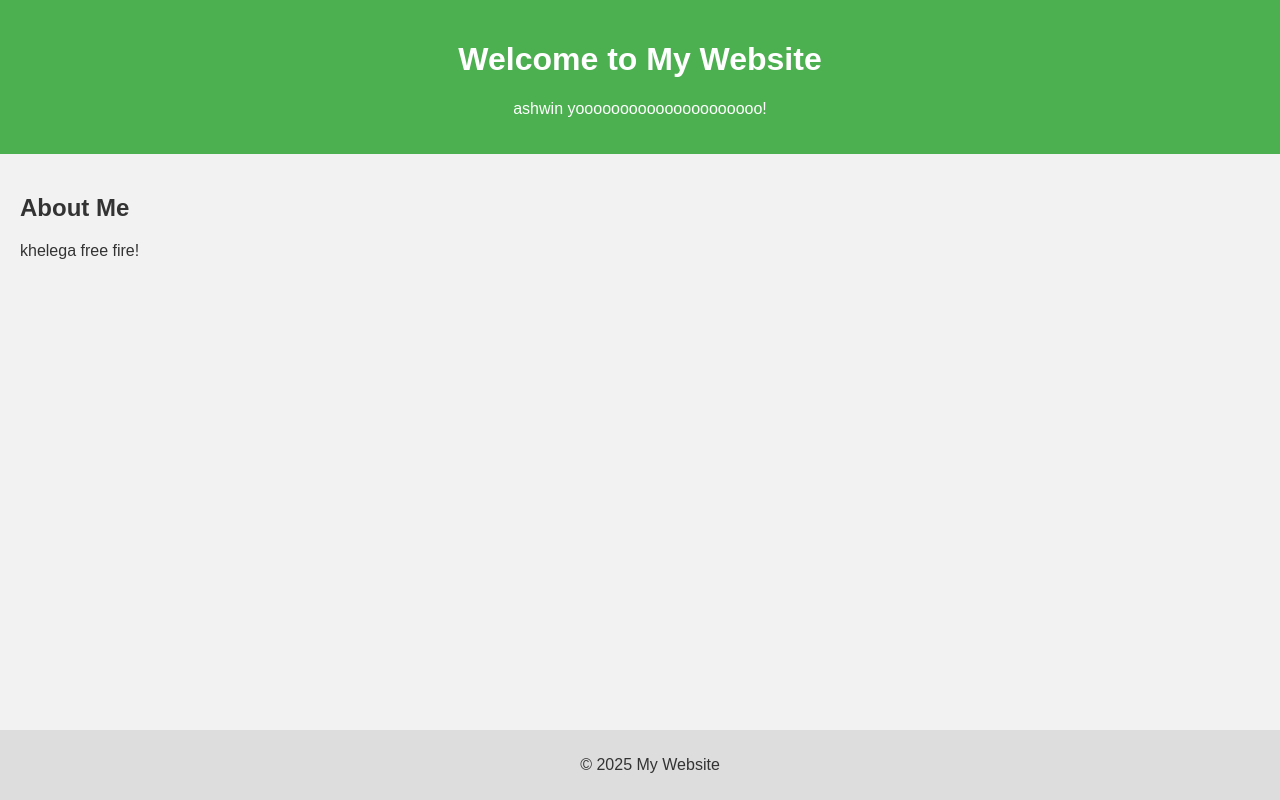
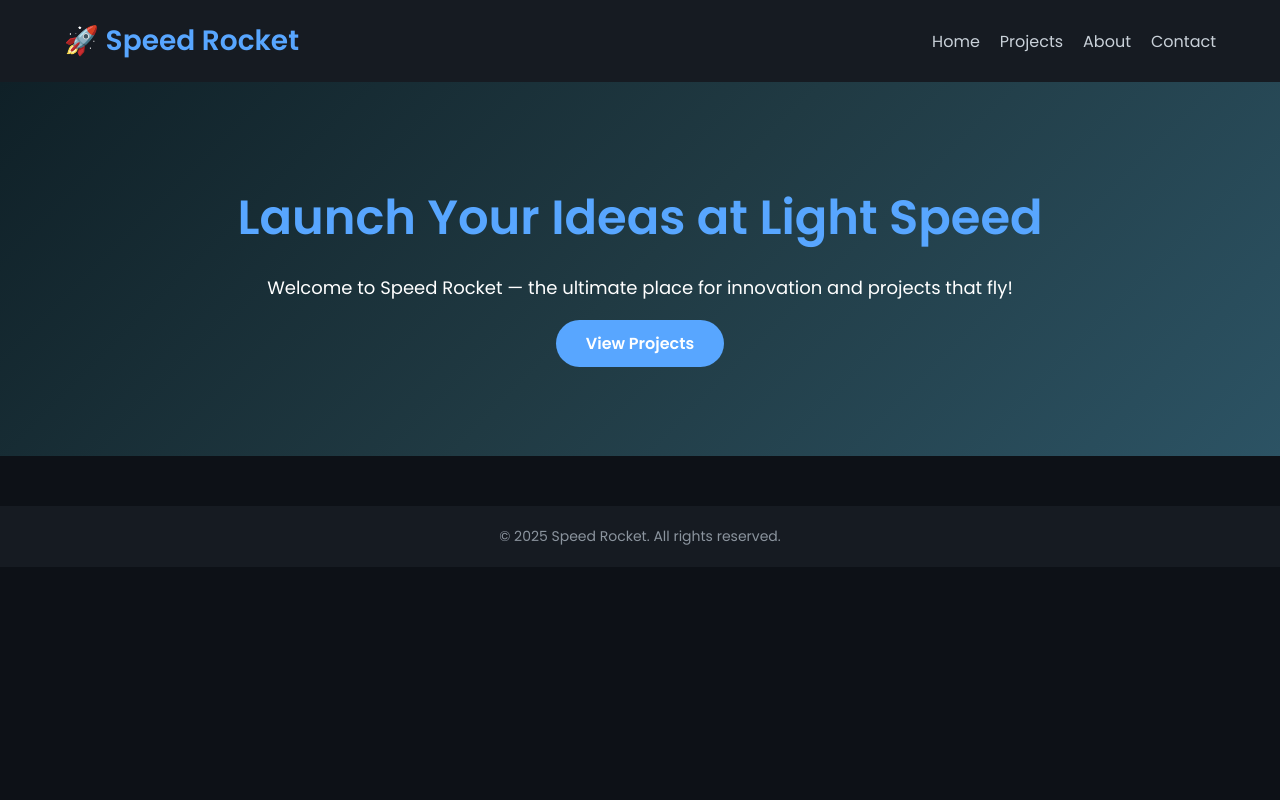
Before and after one commit to AshwinRizz/ashwin-1, a plain HTML site: page index.html in a window 1280 px wide. Drawn offline with Linux system fonts and the light colour scheme.

Commit message:
Add files via upload

```diff
--- a/index.html
+++ b/index.html
@@ -3,22 +3,37 @@
 <head>
   <meta charset="UTF-8" />
   <meta name="viewport" content="width=device-width, initial-scale=1.0" />
-  <title>My Website</title>
+  <title>Speed Rocket</title>
   <link rel="stylesheet" href="style.css" />
+  <link href="https://fonts.googleapis.com/css2?family=Poppins:wght@400;600&display=swap" rel="stylesheet">
 </head>
 <body>
-  <header>
-    <h1>Welcome to My Website</h1>
-    <p>ashwin yooooooooooooooooooooo!</p>
+
+  <header class="header">
+    <div class="container">
+      <h1 class="logo">🚀 Speed Rocket</h1>
+      <nav>
+        <ul class="nav-links">
+          <li><a href="index.html">Home</a></li>
+          <li><a href="projects.html">Projects</a></li>
+          <li><a href="about.html">About</a></li>
+          <li><a href="contact.html">Contact</a></li>
+        </ul>
+      </nav>
+    </div>
   </header>
 
-  <main>
-    <h2>About Me</h2>
-    <p>khelega free fire!</p>
-  </main>
+  <section class="hero">
+    <div class="hero-content">
+      <h2>Launch Your Ideas at Light Speed</h2>
+      <p>Welcome to Speed Rocket — the ultimate place for innovation and projects that fly!</p>
+      <a href="projects.html" class="btn">View Projects</a>
+    </div>
+  </section>
 
   <footer>
-    <p>© 2025 My Website</p>
+    <p>&copy; 2025 Speed Rocket. All rights reserved.</p>
   </footer>
+
 </body>
 </html>
--- a/style.css
+++ b/style.css
@@ -1,27 +1,81 @@
-body {
-    font-family: Arial, sans-serif;
-    background-color: #f2f2f2;
-    color: #333;
+/* Reset & Base Styles */
+* {
     margin: 0;
     padding: 0;
+    box-sizing: border-box;
+  }
+  body {
+    font-family: 'Poppins', sans-serif;
+    color: #fff;
+    background-color: #0d1117;
   }
 
-  header {
-    background-color: #4CAF50;
-    color: white;
-    padding: 20px;
+  /* Header */
+  .header {
+    background-color: #161b22;
+    padding: 20px 0;
+    box-shadow: 0 2px 10px rgba(0,0,0,0.4);
+  }
+  .container {
+    width: 90%;
+    margin: auto;
+    display: flex;
+    justify-content: space-between;
+    align-items: center;
+  }
+  .logo {
+    font-size: 28px;
+    font-weight: 600;
+    color: #58a6ff;
+  }
+  .nav-links {
+    list-style: none;
+    display: flex;
+    gap: 20px;
+  }
+  .nav-links a {
+    color: #c9d1d9;
+    text-decoration: none;
+    font-weight: 500;
+  }
+  .nav-links a:hover {
+    color: #58a6ff;
+  }
+
+  /* Hero Section */
+  .hero {
+    background: linear-gradient(135deg, #0f2027, #203a43, #2c5364);
+    padding: 100px 20px;
     text-align: center;
   }
-
-  main {
-    padding: 20px;
+  .hero-content h2 {
+    font-size: 48px;
+    margin-bottom: 20px;
+    color: #58a6ff;
+  }
+  .hero-content p {
+    font-size: 18px;
+    margin-bottom: 30px;
+  }
+  .btn {
+    padding: 12px 30px;
+    background: #58a6ff;
+    color: #fff;
+    border-radius: 30px;
+    text-decoration: none;
+    font-weight: 600;
+    transition: background 0.3s ease;
+  }
+  .btn:hover {
+    background: #1f6feb;
   }
 
+  /* Footer */
   footer {
-    background-color: #ddd;
+    background-color: #161b22;
     text-align: center;
-    padding: 10px;
-    position: fixed;
-    width: 100%;
-    bottom: 0;
+    padding: 20px;
+    margin-top: 50px;
+    font-size: 14px;
+    color: #8b949e;
   }
```
Also changed, not shown: about.html (added, +3 -0 lines), contact.html (added, +3 -0 lines), projects.html (added, +3 -0 lines).
